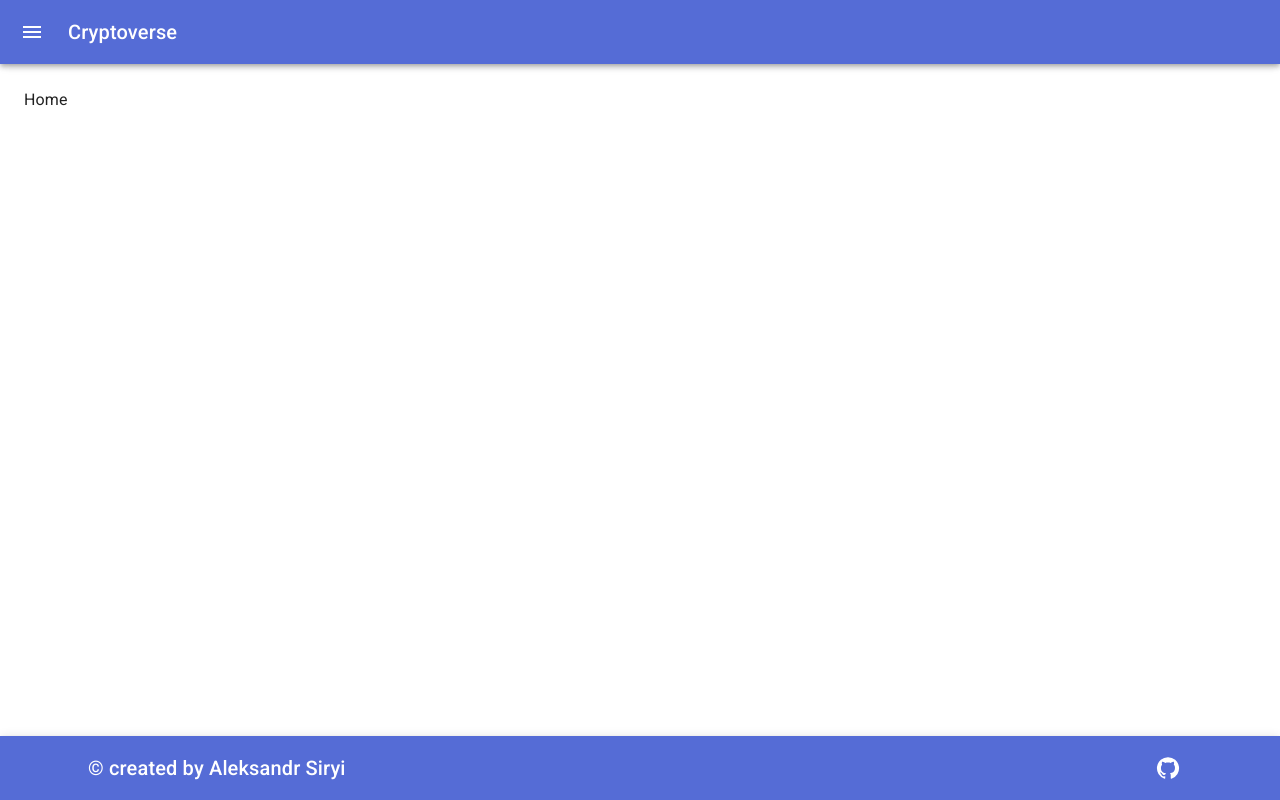
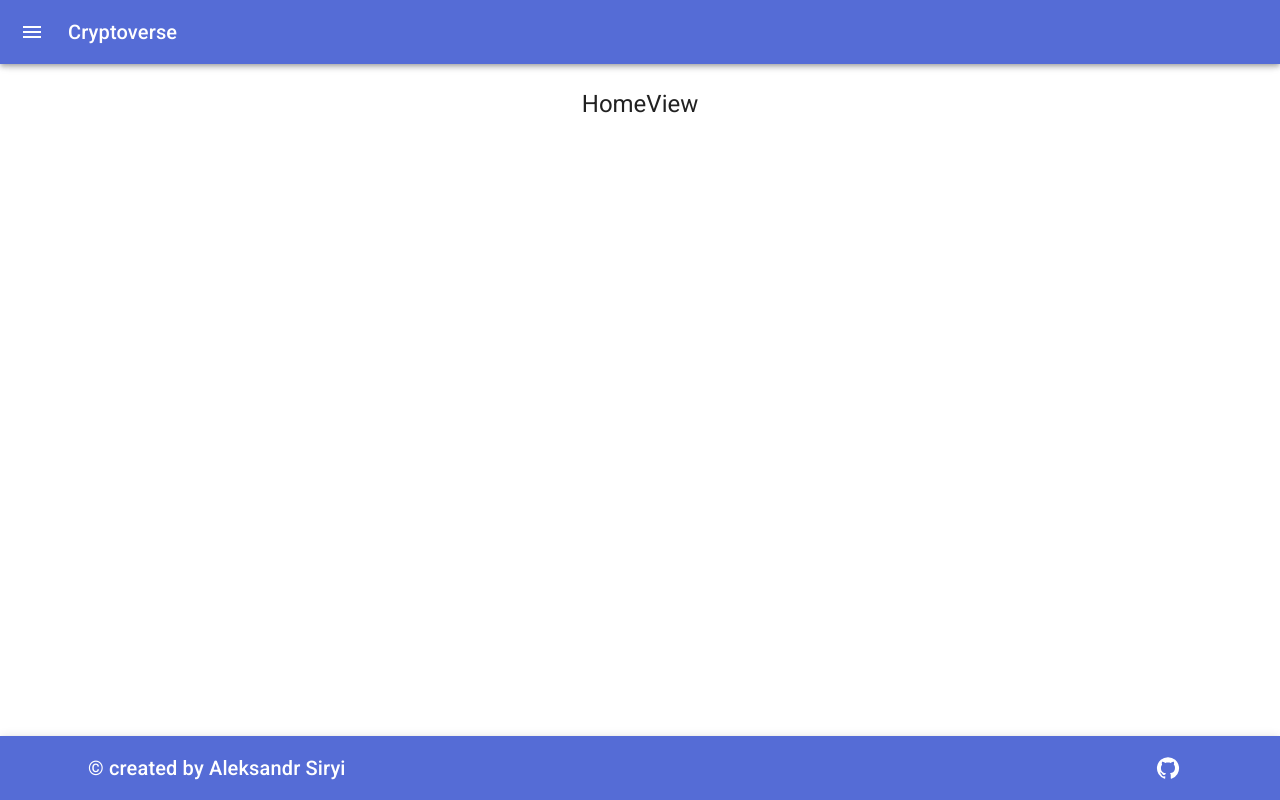
Before and after one commit to theobroma/cryptoverse-mui-v5, a React (Create React App) app: page / in a window 1280 px wide. Built offline with nearby package versions, Linux system fonts and the light colour scheme; no server answers.

Commit message:
HomeView

```diff
--- a/src/@routes/AppContainer.tsx
+++ b/src/@routes/AppContainer.tsx
@@ -4,6 +4,7 @@ import { BrowserRouter, Route, Routes } from 'react-router-dom';
 import CryptoDetailsView from '../@views/CryptoDetailsView';
 import CryptoСurrenciesView from '../@views/CryptoСurrenciesView';
 import ExchangesView from '../@views/ExchangesView';
+import HomeView from '../@views/HomeView';
 
 import { AppLayout } from './AppLayout';
 
@@ -12,7 +13,7 @@ export const AppContainer = () => {
     <BrowserRouter>
       <Routes>
         <Route path="/" element={<AppLayout />}>
-          <Route index element={<div>Home</div>} />
+          <Route index element={<HomeView />} />
           <Route path="cryptocurrencies" element={<CryptoСurrenciesView />} />
           <Route path="cryptocurrencies/:id" element={<CryptoDetailsView />} />
           <Route path="exchanges" element={<ExchangesView />} />
--- /dev/null
+++ b/src/@views/HomeView/HomeView.tsx
@@ -0,0 +1,22 @@
+import { Box, Container, Grid, Typography } from '@mui/material';
+
+const HomeView = () => {
+  return (
+    <Container maxWidth="lg">
+      <Box sx={{ flexGrow: 1 }}>
+        <Grid container spacing={2}>
+          {/* Title */}
+          <Grid item xs={12}>
+            <Box sx={{ display: 'flex', justifyContent: 'center' }}>
+              <Typography component="h2" variant="h5">
+                HomeView
+              </Typography>
+            </Box>
+          </Grid>
+        </Grid>
+      </Box>
+    </Container>
+  );
+};
+
+export default HomeView;
--- /dev/null
+++ b/src/@views/HomeView/index.ts
@@ -0,0 +1 @@
+export { default } from './HomeView';
```
